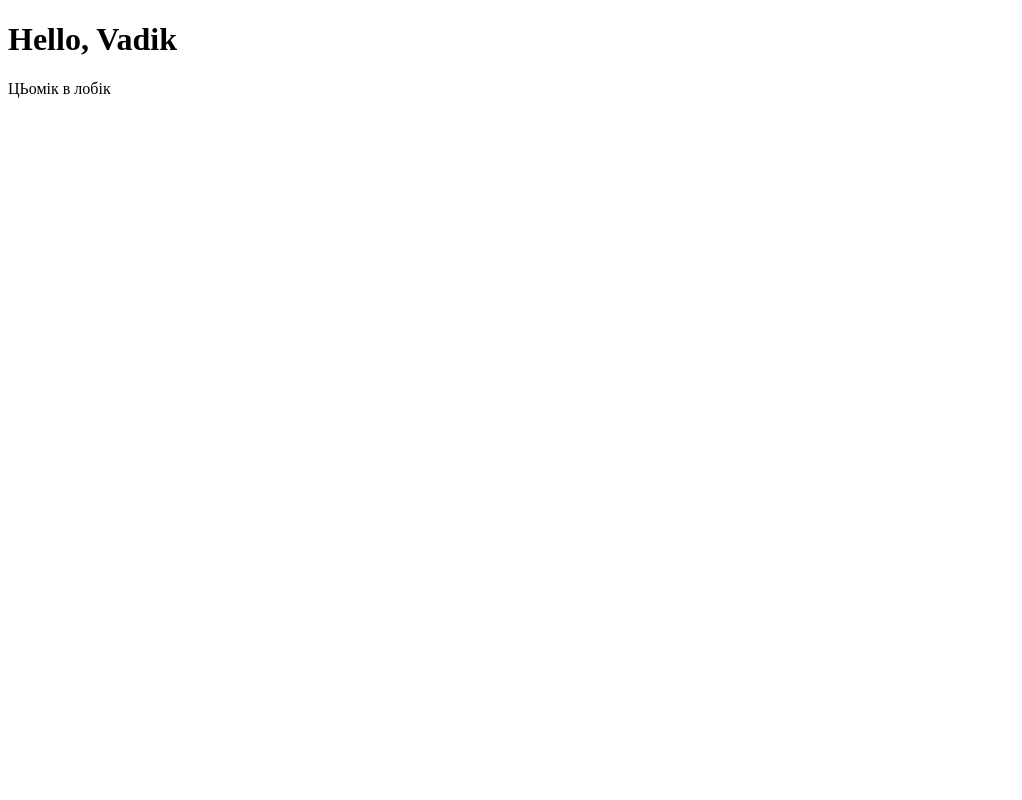
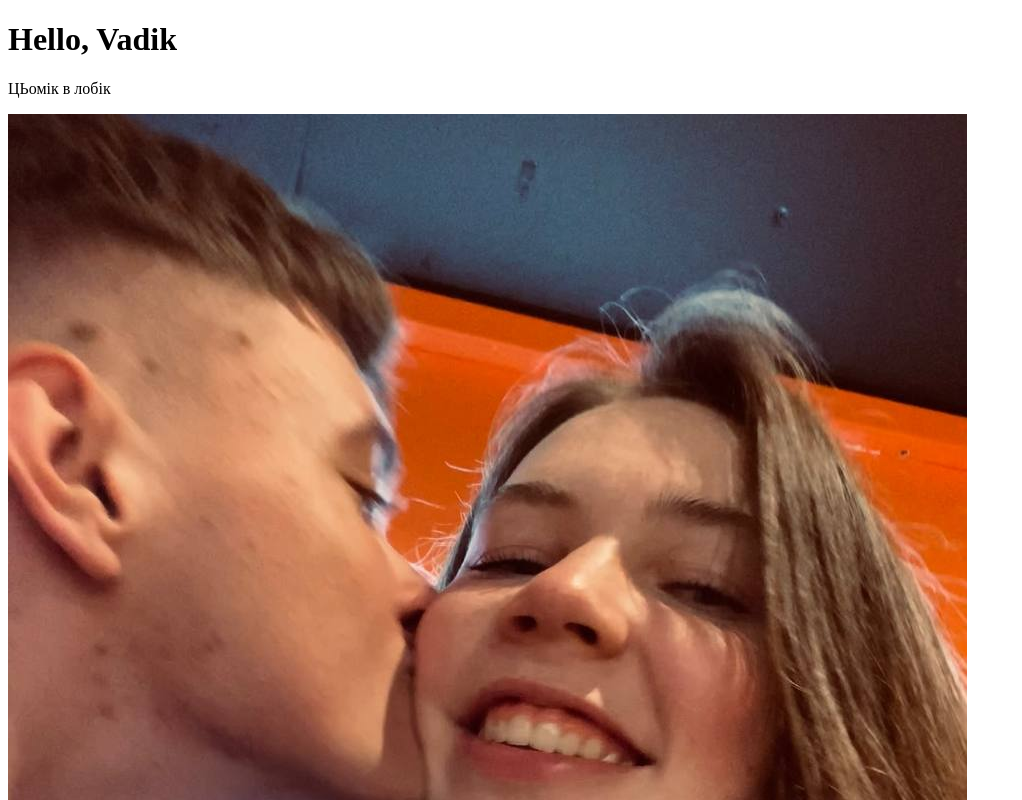
Before and after one commit to Archuk1/cursova, a plain HTML site: page index.html in a window 1280 px wide. Shown: the top 800 px of the page, without its empty margins (0-1022 px from the left). Drawn offline with Linux system fonts and the light colour scheme.

Commit message:
added photo

```diff
--- a/index.html
+++ b/index.html
@@ -8,5 +8,6 @@
 <body>
     <h1>Hello, Vadik</h1>
     <p>ЦЬомік в лобік</p>
+    <img src="./photo_2025-05-26_22-41-58.jpg" alt="Vadik and Oliyka">
 </body>
 </html>
```
Also changed, not shown: photo_2025-05-26_22-41-58.jpg (added).
